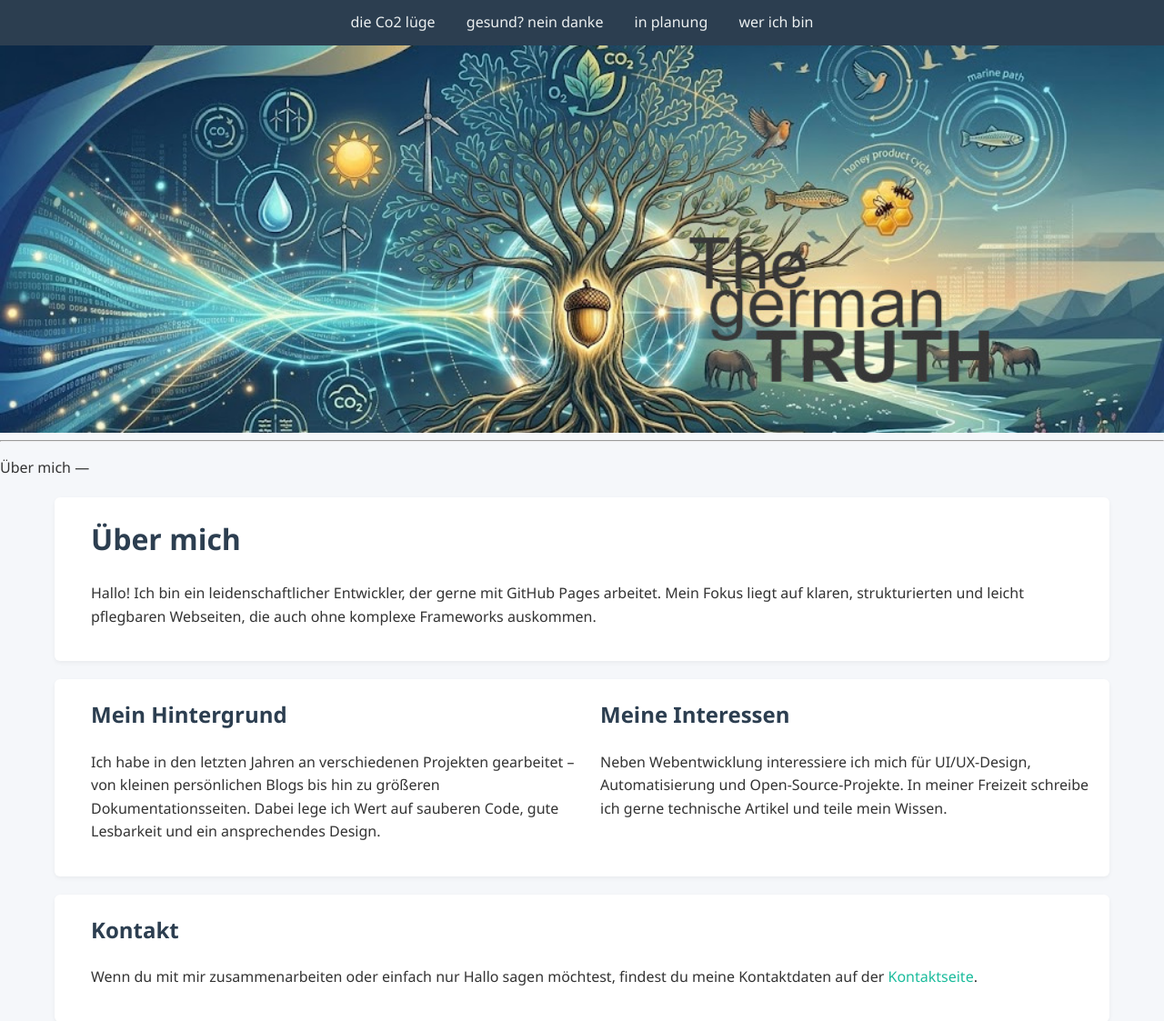
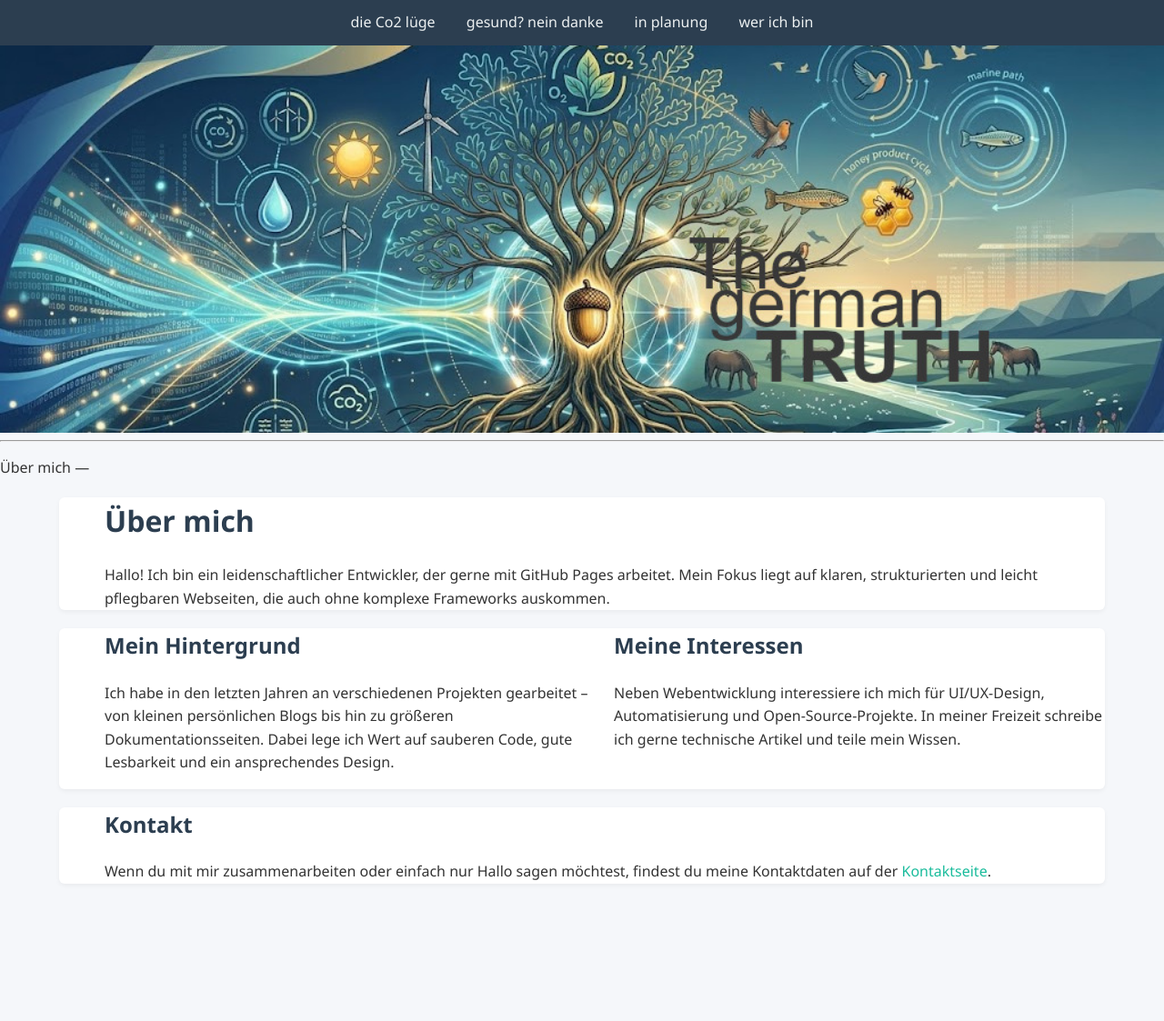
Before and after one commit to TheGermanTruth/TheGermanTruth, a Jekyll site: the page built from about.md, in a window 1280 px wide and 1144 px high. Shown: the top 1123 px of the window at 91% size. Built offline with Jekyll 4.4.1, drawn with Linux system fonts in a browser that asks for light colours; our own code applies the rules of GitHub Pages for plain Markdown files.

Commit message:
Update style.css

```diff
--- a/assets/style.css
+++ b/assets/style.css
@@ -37,14 +37,13 @@ nav a:hover {
 
 /* ===== Inhaltsbereiche ===== */
 .section {
-  padding: 20px;
+  padding-left: 50px;
   background: white;
   margin: 20px auto;
   max-width: 1100px;
   box-shadow: 0 2px 5px rgba(0,0,0,0.05);
   border-radius: 6px;
-  /* Die Einrückung */
-  padding-left: 40px; /* Rückt den Text um 40px nach rechts ein */
+
 
 }
 
```
